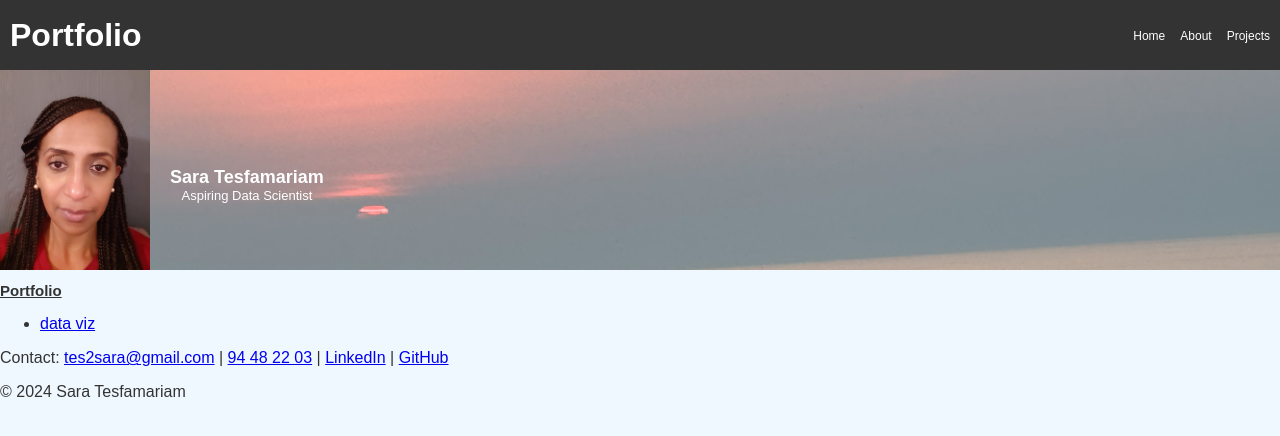
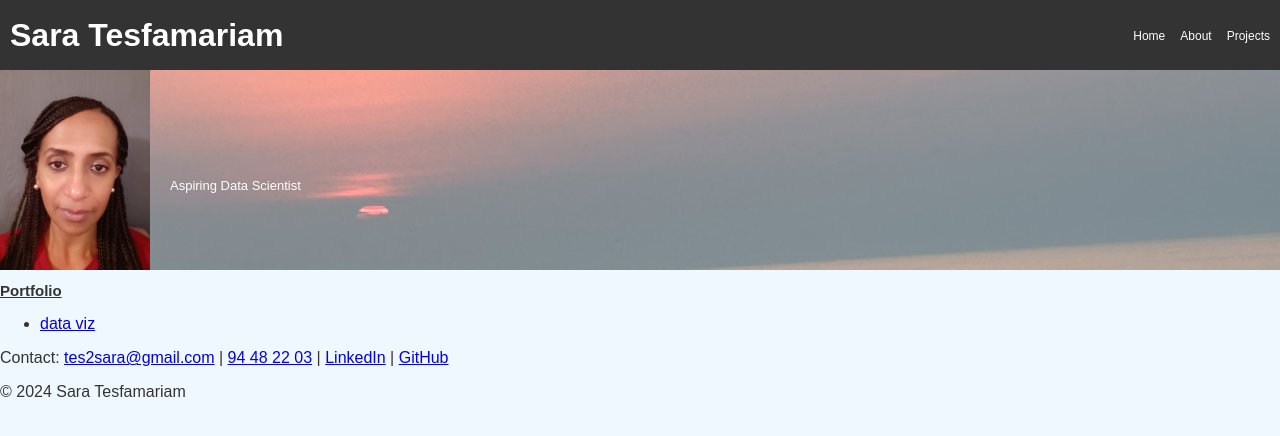
Before and after one commit to tes2sara/sara_tesfamariam, a Jekyll site: the page built from index.md, in a window 1280 px wide. Shown: the top 436 px of the page. Built offline with Jekyll 4.4.1, drawn with Linux system fonts in a browser that asks for light colours; Markdown is read by kramdown in place of the engine named in the settings.

Commit message:
Update index.md

```diff
--- a/index.md
+++ b/index.md
@@ -5,7 +5,7 @@ title: Home
 <link rel="stylesheet" href="style.css">
 
 <div style="display: flex; justify-content: space-between; align-items: center; padding: 10px; background-color: #333; color: white;">
-    <h1 style="margin: 0;">Portfolio</h1>
+    <h1 style="margin: 0;">Sara Tesfamariam</h1>
     <ul style="list-style: none; margin: 2; padding: 0; display: flex; gap: 15px;">
         <li><a href="index.md" style="color: white; text-decoration: none; font-size: 12px;">Home</a></li>
         <li><a href="about.md" style="color: white; text-decoration: none; font-size: 12px;">About</a></li>
@@ -17,7 +17,6 @@ title: Home
     <div style="display: flex; align-items: center;">
   <img src="https://github.com/tes2sara/sara_tesfamariam/blob/main/Profile.jpg?raw=true" alt="Profile Picture" style="height: 200px; width:150px; boarder-radius:50%; margin-right: 20px;">
       <div style="display: flex; flex-direction: column; justify-content: center; padding-top: 30px;">
-    <h1 style="font-size: 18px; margin: 0;">Sara Tesfamariam</h1>
     <p style="font-size: 13px; margin: 0;">Aspiring Data Scientist</p>
       </div>
     </div>
```
